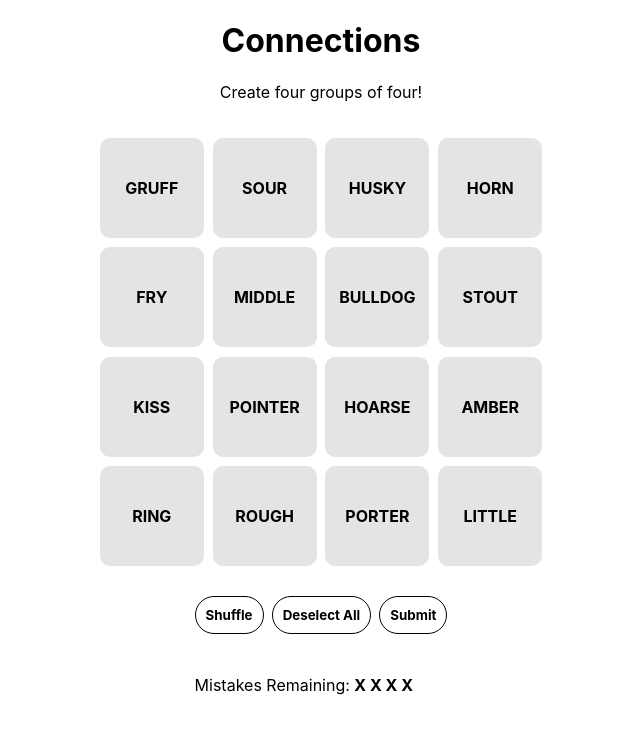
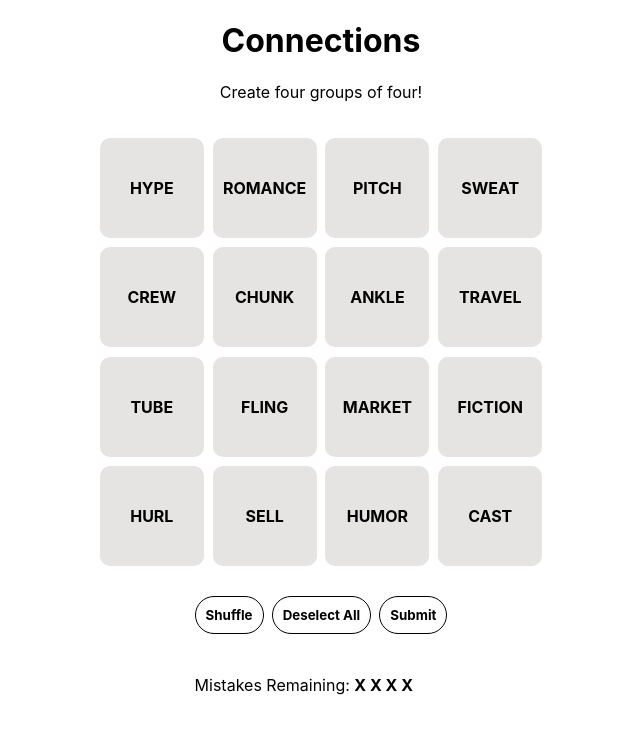
Before and after one commit to GriffinMichalak/nyt-connections, an Angular app: page / in a window 1280 px wide. Shown: the top 734 px of the page, without its empty margins (319-959 px from the left). Built offline with nearby package versions, Linux system fonts and the light colour scheme.

Commit message:
updated for august 1st

```diff
--- a/src/app/app.component.ts
+++ b/src/app/app.component.ts
@@ -14,7 +14,7 @@
 })
 export class AppComponent implements OnInit {
 
-  data: any = data.July_31_2024;
+  data: any = data.August_01_2024;
 
   cards: Card[] = [];
 
--- a/src/assets/data.json
+++ b/src/assets/data.json
@@ -19,5 +19,27 @@
       {"title": "FRY", "category": "FRENCH ___", "color": "#ba81c5"},
       {"title": "HORN", "category": "FRENCH ___", "color": "#ba81c5"},
       {"title": "KISS", "category": "FRENCH ___", "color": "#ba81c5"}
+    ],
+
+    "August_01_2024": [
+      {"title": "HYPE", "category": "PROMOTE", "color": "#f9df6d"},
+      {"title": "MARKET", "category": "PROMOTE", "color": "#f9df6d"},
+      {"title": "PITCH", "category": "PROMOTE", "color": "#f9df6d"},
+      {"title": "SELL", "category": "PROMOTE", "color": "#f9df6d"},
+
+      {"title": "CAST", "category": "THROW", "color": "#a0c35a"},
+      {"title": "CHUNK", "category": "THROW", "color": "#a0c35a"},
+      {"title": "FLING", "category": "THROW", "color": "#a0c35a"},
+      {"title": "HURL", "category": "THROW", "color": "#a0c35a"},
+
+      {"title": "FICTION", "category": "BOOKSTORE SECTIONS", "color": "#b0c4ef"},
+      {"title": "HUMOR", "category": "BOOKSTORE SECTIONS", "color": "#b0c4ef"},
+      {"title": "ROMANCE", "category": "BOOKSTORE SECTIONS", "color": "#b0c4ef"},
+      {"title": "TRAVEL", "category": "BOOKSTORE SECTIONS", "color": "#b0c4ef"},
+
+      {"title": "ANKLE", "category": "___ SOCKS", "color": "#ba81c5"},
+      {"title": "CREW", "category": "___ SOCKS", "color": "#ba81c5"},
+      {"title": "SWEAT", "category": "___ SOCKS", "color": "#ba81c5"},
+      {"title": "TUBE", "category": "___ SOCKS", "color": "#ba81c5"}
     ]
   }
```
